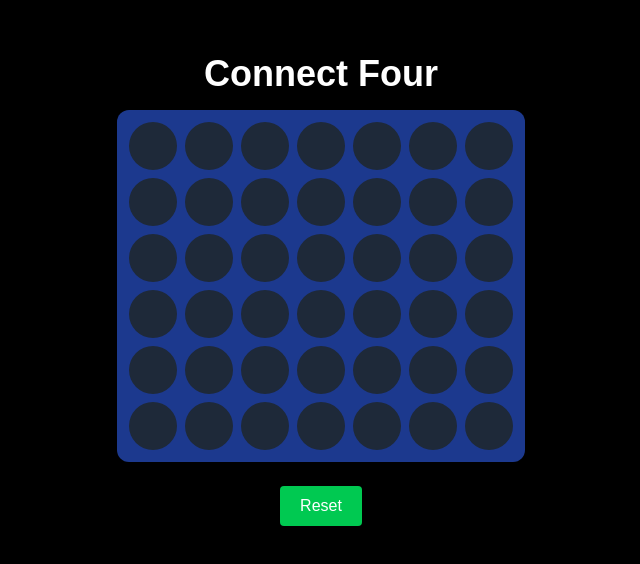
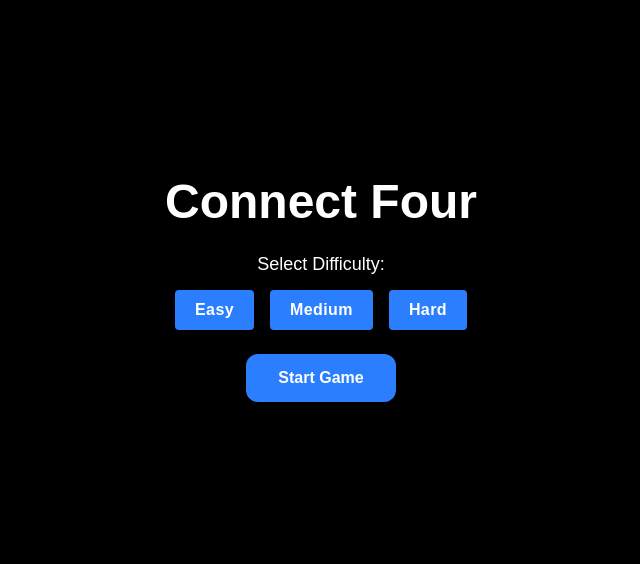
Before and after one commit to RuthlesSan/tic-tac-toe-ai, a Next.js app: page /games/connect4 in a window 1280 px wide. Shown: the part 110-674 px from the top of the page, without its empty margins (319-959 px from the left). Built offline with nearby package versions, Linux system fonts and the light colour scheme.

Commit message:
Added Connect Four game

```diff
--- a/app/games/connect4/page.js
+++ b/app/games/connect4/page.js
@@ -1,5 +1,6 @@
 "use client";
 import { useState } from "react";
+import { useRouter } from "next/navigation";
 
 const ROWS = 6;
 const COLS = 7;
@@ -8,127 +9,178 @@ const createBoard = () =>
     Array(ROWS).fill(null).map(() => Array(COLS).fill(null));
 
 export default function ConnectFour() {
+    const router = useRouter();
+
     const [board, setBoard] = useState(createBoard());
-    const [playerTurn, setPlayerTurn] = useState(true);
+    const [gameStarted, setGameStarted] = useState(false);
+    const [difficulty, setDifficulty] = useState(null);
+
     const [winner, setWinner] = useState(null);
+    const [showPopup, setShowPopup] = useState(false);
+    const [popupMessage, setPopupMessage] = useState("");
 
-    // 🔻 Drop piece
-    const dropPiece = (col) => {
-        if (winner || !playerTurn) return;
+    // 🔊 Sounds
+    const clickSound = typeof Audio !== "undefined" ? new Audio("/click.mp3") : null;
+    const winSound = typeof Audio !== "undefined" ? new Audio("/win.mp3") : null;
+    const loseSound = typeof Audio !== "undefined" ? new Audio("/lose.mp3") : null;
 
-        const newBoard = board.map(row => [...row]);
+    const playSound = (sound) => {
+        if (!sound) return;
+        sound.currentTime = 0;
+        sound.play();
+    };
 
-        for (let row = ROWS - 1; row >= 0; row--) {
-            if (!newBoard[row][col]) {
-                newBoard[row][col] = "X";
+    // 🧠 Winner Check
+    const checkWinner = (b) => {
+        for (let r = 0; r < ROWS; r++) {
+            for (let c = 0; c < COLS; c++) {
+                const p = b[r][c];
+                if (!p) continue;
+
+                if (c + 3 < COLS &&
+                    p === b[r][c + 1] &&
+                    p === b[r][c + 2] &&
+                    p === b[r][c + 3]) return p;
+
+                if (r + 3 < ROWS &&
+                    p === b[r + 1][c] &&
+                    p === b[r + 2][c] &&
+                    p === b[r + 3][c]) return p;
+
+                if (r + 3 < ROWS && c + 3 < COLS &&
+                    p === b[r + 1][c + 1] &&
+                    p === b[r + 2][c + 2] &&
+                    p === b[r + 3][c + 3]) return p;
+
+                if (r + 3 < ROWS && c - 3 >= 0 &&
+                    p === b[r + 1][c - 1] &&
+                    p === b[r + 2][c - 2] &&
+                    p === b[r + 3][c - 3]) return p;
+            }
+        }
+        return null;
+    };
+
+    // 🤖 AI LOGIC
+    const getAIMove = (b) => {
+        const validCols = [];
+        for (let c = 0; c < COLS; c++) {
+            if (!b[0][c]) validCols.push(c);
+        }
+
+        // EASY → random
+        if (difficulty === "easy") {
+            return validCols[Math.floor(Math.random() * validCols.length)];
+        }
+
+        // MEDIUM → sometimes smart
+        if (difficulty === "medium") {
+            if (Math.random() < 0.5) {
+                return validCols[Math.floor(Math.random() * validCols.length)];
+            }
+        }
+
+        // HARD → prefer center
+        return validCols[Math.floor(validCols.length / 2)];
+    };
+
+    const dropPiece = (col, player) => {
+        const newBoard = board.map(r => [...r]);
+
+        for (let r = ROWS - 1; r >= 0; r--) {
+            if (!newBoard[r][col]) {
+                newBoard[r][col] = player;
                 break;
             }
         }
 
+        return newBoard;
+    };
+
+    const handleClick = (col) => {
+        if (winner) return;
+
+        playSound(clickSound);
+
+        let newBoard = dropPiece(col, "X");
         setBoard(newBoard);
 
-        const win = checkWinner(newBoard);
+        let win = checkWinner(newBoard);
         if (win) {
-            setWinner(win);
+            playSound(winSound);
+            setPopupMessage("🎉 You Win!");
+            setShowPopup(true);
+            setWinner("player");
             return;
         }
 
-        setPlayerTurn(false);
+        setTimeout(() => {
+            const aiCol = getAIMove(newBoard);
+            newBoard = dropPiece(newBoard, aiCol, "O");
+            setBoard(newBoard);
 
-        setTimeout(() => aiMove(newBoard), 500);
-    };
-
-    // 🤖 AI move (random for now)
-    const aiMove = (currentBoard) => {
-        const validCols = [];
-
-        for (let c = 0; c < COLS; c++) {
-            if (!currentBoard[0][c]) validCols.push(c);
-        }
-
-        const col = validCols[Math.floor(Math.random() * validCols.length)];
-
-        const newBoard = currentBoard.map(row => [...row]);
-
-        for (let row = ROWS - 1; row >= 0; row--) {
-            if (!newBoard[row][col]) {
-                newBoard[row][col] = "O";
-                break;
+            const aiWin = checkWinner(newBoard);
+            if (aiWin) {
+                playSound(loseSound);
+                setPopupMessage("🤖 AI Wins!");
+                setShowPopup(true);
+                setWinner("ai");
             }
-        }
-
-        setBoard(newBoard);
-
-        const win = checkWinner(newBoard);
-        if (win) {
-            setWinner(win);
-            return;
-        }
-
-        setPlayerTurn(true);
-    };
-
-    // 🧠 Check winner
-    const checkWinner = (b) => {
-        // horizontal, vertical, diagonal
-        for (let r = 0; r < ROWS; r++) {
-            for (let c = 0; c < COLS; c++) {
-                const player = b[r][c];
-                if (!player) continue;
-
-                // →
-                if (c + 3 < COLS &&
-                    player === b[r][c + 1] &&
-                    player === b[r][c + 2] &&
-                    player === b[r][c + 3]) return player;
-
-                // ↓
-                if (r + 3 < ROWS &&
-                    player === b[r + 1][c] &&
-                    player === b[r + 2][c] &&
-                    player === b[r + 3][c]) return player;
-
-                // ↘
-                if (r + 3 < ROWS && c + 3 < COLS &&
-                    player === b[r + 1][c + 1] &&
-                    player === b[r + 2][c + 2] &&
-                    player === b[r + 3][c + 3]) return player;
-
-                // ↙
-                if (r + 3 < ROWS && c - 3 >= 0 &&
-                    player === b[r + 1][c - 1] &&
-                    player === b[r + 2][c - 2] &&
-                    player === b[r + 3][c - 3]) return player;
-            }
-        }
-
-        return null;
+        }, 500);
     };
 
     const resetGame = () => {
         setBoard(createBoard());
         setWinner(null);
-        setPlayerTurn(true);
+        setShowPopup(false);
     };
+
+    // 🎮 START SCREEN
+    if (!gameStarted) {
+        return (
+            <div className="h-screen flex flex-col items-center justify-center bg-black text-white">
+                <h1 className="text-5xl mb-6 font-bold">Connect Four</h1>
+
+                <p className="mb-3 text-lg">
+                    {difficulty
+                        ? `Difficulty: ${difficulty.toUpperCase()}`
+                        : "Select Difficulty:"}
+                </p>
+
+                <div className="flex gap-4 mb-6">
+                    {["easy", "medium", "hard"].map(level => (
+                        <button
+                            key={level}
+                            onClick={() => setDifficulty(level)}
+                            className="px-5 py-2 rounded font-bold tracking-wide bg-blue-500"
+                        >
+                            {level.charAt(0).toUpperCase() + level.slice(1)}
+                        </button>
+                    ))}
+                </div>
+
+                <button
+                    onClick={() => setGameStarted(true)}
+                    className="px-8 py-3 bg-blue-500 rounded-xl font-bold"
+                >
+                    Start Game
+                </button>
+            </div>
+        );
+    }
 
     return (
         <div className="h-screen flex flex-col items-center justify-center bg-black text-white">
 
-            <h1 className="text-4xl mb-4 font-bold">Connect Four</h1>
+            <h1 className="text-3xl mb-4">Connect Four</h1>
 
-            {winner && (
-                <h2 className="mb-4 text-xl">
-                    {winner === "X" ? "🎉 You Win!" : "🤖 AI Wins!"}
-                </h2>
-            )}
-
-            {/* 🎮 Board */}
+            {/* Board */}
             <div className="grid grid-cols-7 gap-2 bg-blue-900 p-3 rounded-xl">
                 {board.map((row, r) =>
                     row.map((cell, c) => (
                         <div
                             key={`${r}-${c}`}
-                            onClick={() => dropPiece(c)}
+                            onClick={() => handleClick(c)}
                             className="w-12 h-12 rounded-full bg-gray-800 flex items-center justify-center cursor-pointer"
                         >
                             {cell === "X" && <div className="w-8 h-8 bg-red-500 rounded-full" />}
@@ -138,9 +190,36 @@ export default function ConnectFour() {
                 )}
             </div>
 
+            {/* RESULT UI */}
+            {winner && (
+                <div className="mt-6 bg-gray-900 p-6 rounded-xl text-center">
+                    <h2 className="text-xl mb-4">
+                        {winner === "player"
+                            ? "🎉 You Won the Match!"
+                            : "🤖 AI Won the Match!"}
+                    </h2>
+
+                    <div className="flex gap-4 justify-center">
+                        <button
+                            onClick={resetGame}
+                            className="bg-green-500 px-4 py-2 rounded"
+                        >
+                            Restart
+                        </button>
+
+                        <button
+                            onClick={() => router.push("/")}
+                            className="bg-blue-500 px-4 py-2 rounded"
+                        >
+                            Go Back
+                        </button>
+                    </div>
+                </div>
+            )}
+
             <button
                 onClick={resetGame}
-                className="mt-6 bg-green-500 px-5 py-2 rounded hover:bg-green-600"
+                className="mt-6 bg-yellow-500 px-4 py-2 rounded"
             >
                 Reset
             </button>
```
